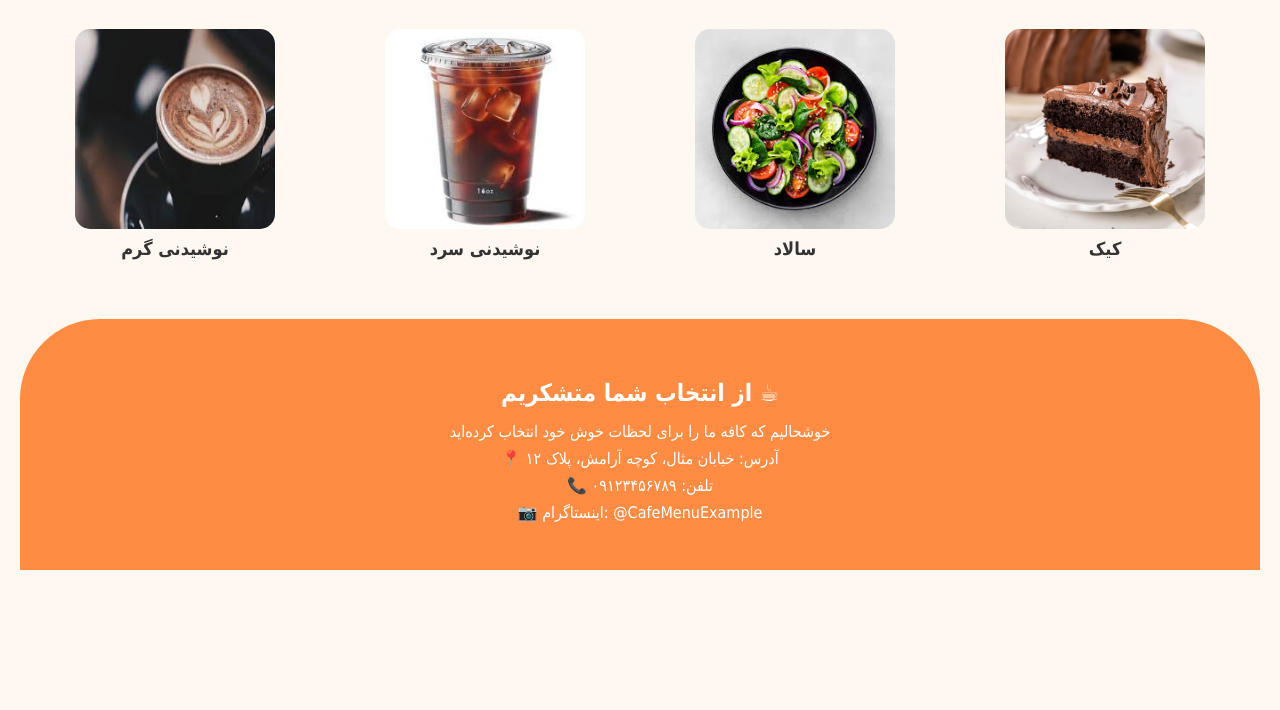
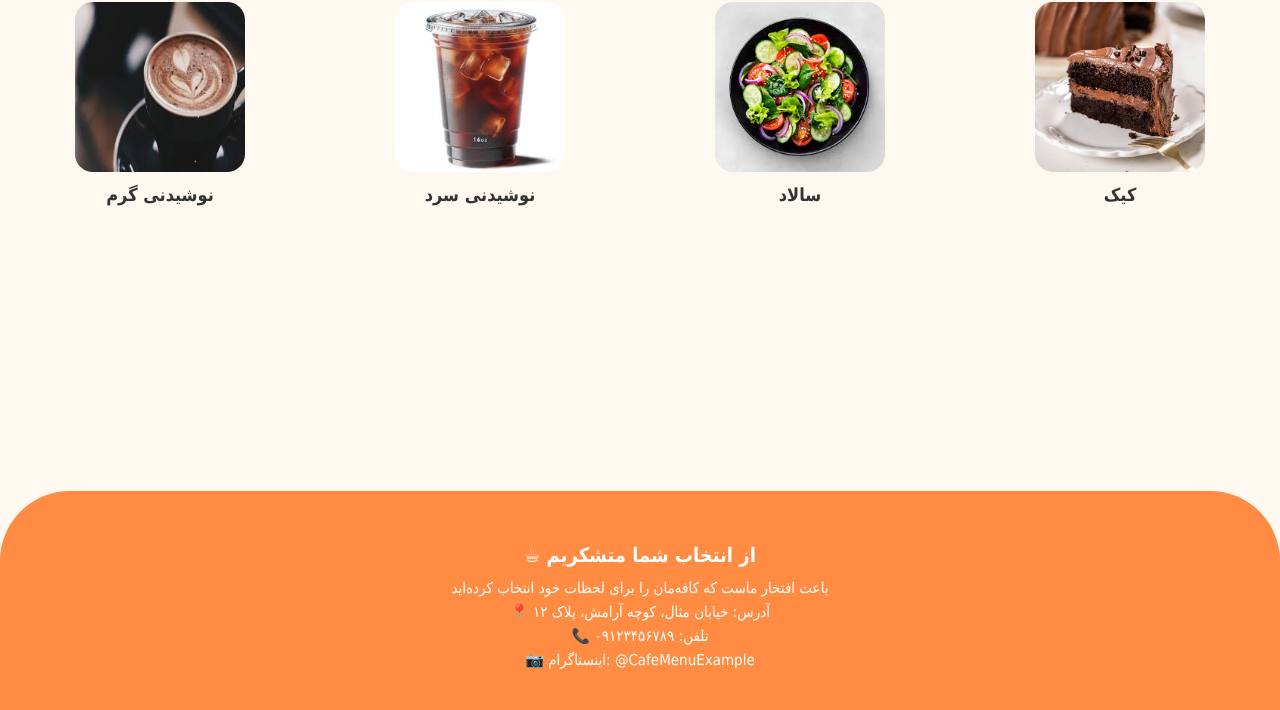
Before and after one commit to amiralTz/cafe-menu-gol-sorkhh, a plain HTML site: page index.html in a window 1280 px wide. Shown: the part 90-800 px from the top of the page. Drawn offline with Linux system fonts and the light colour scheme.

Commit message:
Update index.html

```diff
--- a/index.html
+++ b/index.html
@@ -3,55 +3,80 @@
 <head>
     <meta charset="UTF-8">
     <title>منوی کافه</title>
+    <meta name="viewport" content="width=device-width, initial-scale=1.0">
+
     <style>
         body {
             font-family: Tahoma, sans-serif;
             background-color: #fff8f0;
             text-align: center;
-            padding: 20px;
             margin: 0;
+            min-height: 100vh;
+            display: flex;
+            flex-direction: column;
         }
+
         h1 {
             color: #d2691e;
-            margin-bottom: 30px;
+            margin: 25px 0;
+            font-size: 26px;
         }
+
         .categories {
             display: flex;
             justify-content: space-around;
             flex-wrap: wrap;
+            flex: 1;
         }
+
         .categories a {
             text-decoration: none;
             color: #333;
-            margin: 10px;
+            margin: 12px;
             text-align: center;
         }
+
         .categories img {
-            width: 200px;
-            height: 200px;
-            border-radius: 15px;
-        }
-        .categories div {
-            margin-top: 5px;
-            font-weight: bold;
-            font-size: 18px;
+            width: 170px;   /* کمی بزرگ‌تر */
+            height: 170px;
+            border-radius: 18px;
         }
 
-        /* بخش نارنجی پایین */
+        .categories div {
+            margin-top: 8px;
+            font-weight: bold;
+            font-size: 18px; /* متن بزرگ‌تر */
+        }
+
+        /* کادر نارنجی پایین صفحه */
         .footer {
             background-color: #ff8c42;
-            margin-top: 50px;
-            padding: 40px 20px;
-            border-top-left-radius: 80px;
-            border-top-right-radius: 80px;
+            padding: 35px 20px;
+            border-top-left-radius: 70px;
+            border-top-right-radius: 70px;
             color: #ffffff;
         }
+
         .footer h2 {
-            margin-bottom: 15px;
+            margin-bottom: 12px;
+            font-size: 20px;
         }
+
         .footer p {
-            margin: 8px 0;
-            font-size: 16px;
+            margin: 6px 0;
+            font-size: 15px;
+        }
+
+        /* تنظیم مخصوص موبایل */
+        @media (max-width: 600px) {
+            .categories img {
+                width: 150px;
+                height: 150px;
+            }
+
+            .categories div {
+                font-size: 17px;
+            }
         }
     </style>
 </head>
@@ -62,30 +87,30 @@
 
     <div class="categories">
         <a href="hot.html">
-            <img src="images/hot.jpg" alt="نوشیدنی گرم">
+            <img src="images/hot.jpg">
             <div>نوشیدنی گرم</div>
         </a>
 
         <a href="ice.html">
-            <img src="images/ice.jpg" alt="نوشیدنی سرد">
+            <img src="images/ice.jpg">
             <div>نوشیدنی سرد</div>
         </a>
 
         <a href="salad.html">
-            <img src="images/salad.jpg" alt="سالاد">
+            <img src="images/salad.jpg">
             <div>سالاد</div>
         </a>
 
         <a href="cake.html">
-            <img src="images/imagescakes.jpg.jpg" alt="کیک">
+            <img src="images/imagescakes.jpg.jpg">
             <div>کیک</div>
         </a>
     </div>
 
-    <!-- بخش تشکر و اطلاعات -->
+    <!-- کادر نارنجی چسبیده به پایین -->
     <div class="footer">
-        <h2>از انتخاب شما متشکریم ☕</h2>
-        <p>خوشحالیم که کافه ما را برای لحظات خوش خود انتخاب کرده‌اید</p>
+        <h2>☕ از انتخاب شما متشکریم</h2>
+        <p>باعث افتخار ماست که کافه‌مان را برای لحظات خود انتخاب کرده‌اید</p>
         <p>📍 آدرس: خیابان مثال، کوچه آرامش، پلاک ۱۲</p>
         <p>📞 تلفن: ۰۹۱۲۳۴۵۶۷۸۹</p>
         <p>📷 اینستاگرام: @CafeMenuExample</p>
```
